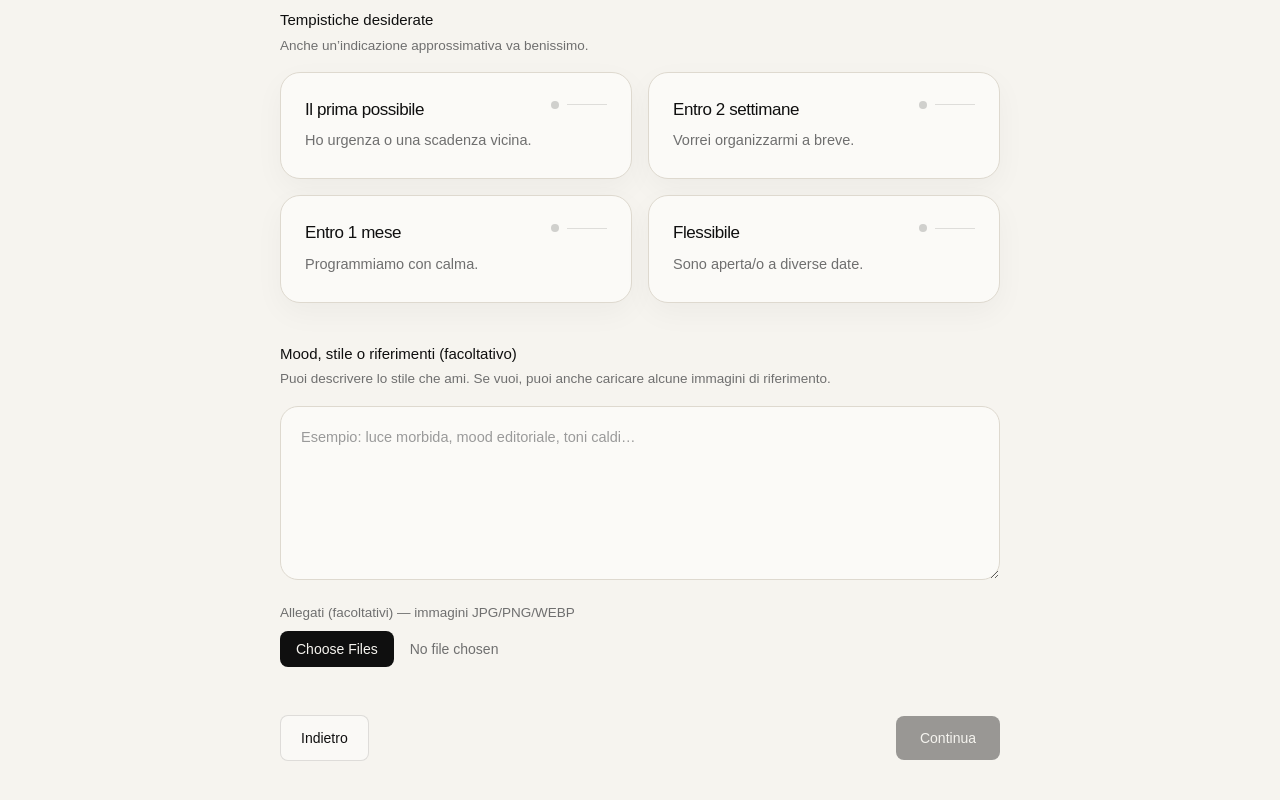
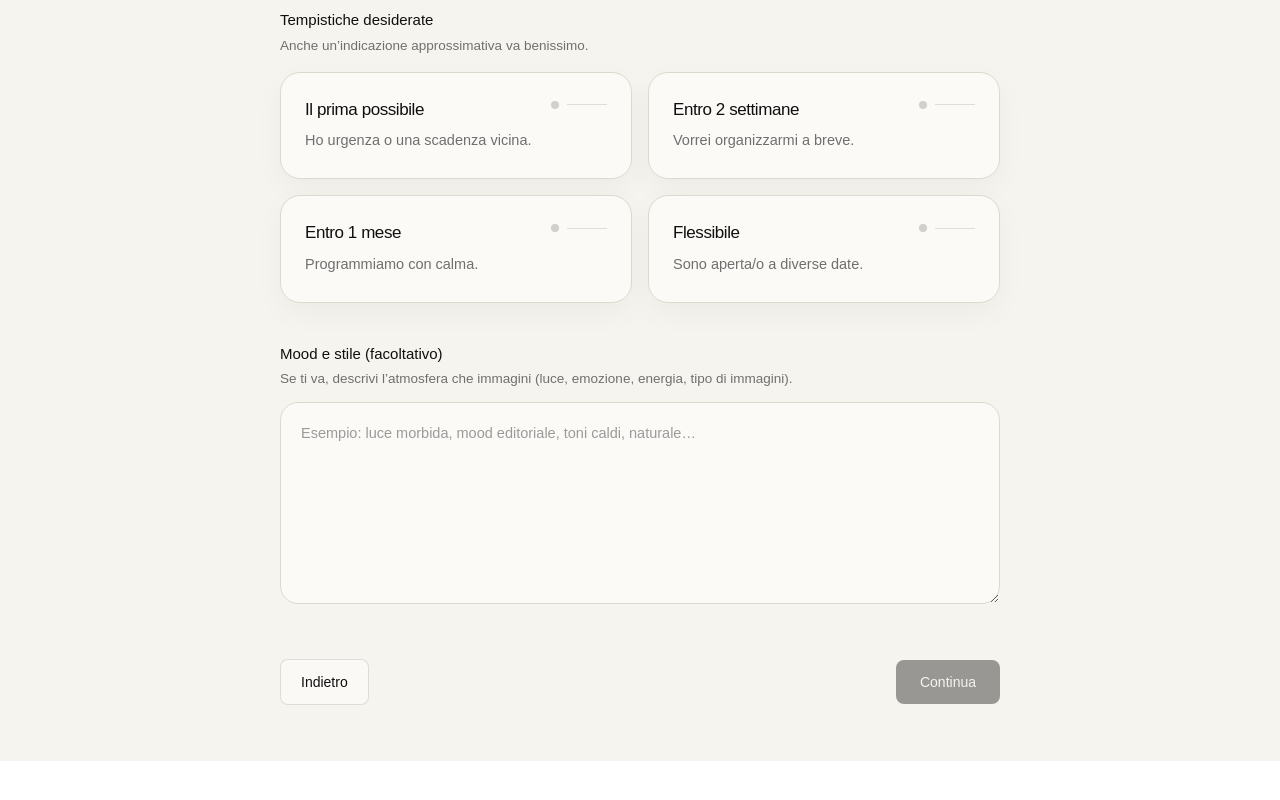
Before and after one commit to bepier02-pixel/Brief-creativo, a Next.js app: page /brief/step-2 in a window 1280 px wide. Shown: the part 1292-2092 px from the top of the page. After the commit the page ends 2053 px from the top, so only its background shows below. Built offline with nearby package versions, Linux system fonts and the light colour scheme.

Commit message:
Simplify step 2: remove attachments and keep mood as text only

```diff
--- a/app/brief/step-2/page.tsx
+++ b/app/brief/step-2/page.tsx
@@ -16,9 +16,6 @@ export default function BriefStep2Page() {
   const [location, setLocation] = useState<LocationPref | null>(null);
   const [timing, setTiming] = useState<Timing | null>(null);
   const [mood, setMood] = useState<string>("");
-
-  // Allegati (preview locale)
-  const [files, setFiles] = useState<File[]>([]);
 
   const canContinue = useMemo(() => {
     return Boolean(usage && location && timing);
@@ -133,7 +130,7 @@ export default function BriefStep2Page() {
           <ChoiceCard
             selected={usage === "other"}
             title="Altro"
-            desc="Se l’obiettivo è diverso, descrivilo nelle note sotto."
+            desc="Se l’obiettivo è diverso, descrivilo nelle note qui sotto."
             onClick={() => setUsage("other")}
           />
         </div>
@@ -211,79 +208,25 @@ export default function BriefStep2Page() {
         </div>
       </section>
 
-      {/* 4) Mood / riferimenti */}
-      <section className="space-y-4">
+      {/* 4) Mood */}
+      <section className="space-y-3">
         <div className="space-y-1">
           <div className="text-[15px] font-medium text-[#0F0F0F]">
-            Mood, stile o riferimenti (facoltativo)
+            Mood e stile (facoltativo)
           </div>
           <div className="text-[13.5px] text-[#6F6F6F]">
-            Puoi descrivere lo stile che ami. Se vuoi, puoi anche caricare alcune
-            immagini di riferimento.
+            Se ti va, descrivi l’atmosfera che immagini (luce, emozione, energia,
+            tipo di immagini).
           </div>
         </div>
 
         <textarea
           value={mood}
           onChange={(e) => setMood(e.target.value)}
-          rows={5}
-          placeholder="Esempio: luce morbida, mood editoriale, toni caldi…"
+          rows={6}
+          placeholder="Esempio: luce morbida, mood editoriale, toni caldi, naturale…"
           className="w-full rounded-[18px] border border-[#DED9CF] bg-[#FBFAF7] px-5 py-4 text-[14.5px] leading-7 text-[#0F0F0F] placeholder:text-[#9A9A9A] focus:outline-none focus:ring-2 focus:ring-black/10"
         />
-
-        {/* Upload immagini (preview locale) */}
-        <div className="space-y-2">
-          <div className="text-[13.5px] text-[#6F6F6F]">
-            Allegati (facoltativi) — immagini JPG/PNG/WEBP
-          </div>
-
-          <input
-            type="file"
-            accept="image/*"
-            multiple
-            onChange={(e) => {
-              const list = Array.from(e.target.files ?? []);
-              setFiles(list);
-            }}
-            className="block w-full text-sm text-[#6F6F6F]
-              file:mr-4 file:rounded-lg file:border-0
-              file:bg-[#0F0F0F] file:px-4 file:py-2
-              file:text-sm file:text-[#F6F4EF]
-              hover:file:opacity-90"
-          />
-
-          {files.length > 0 && (
-            <div className="grid gap-3 sm:grid-cols-2">
-              {files.slice(0, 6).map((f) => {
-                const url = URL.createObjectURL(f);
-                return (
-                  <div
-                    key={f.name}
-                    className="rounded-[18px] border border-[#DED9CF] bg-[#FBFAF7] p-3"
-                  >
-                    {/* preview */}
-                    {/* eslint-disable-next-line @next/next/no-img-element */}
-                    <img
-                      src={url}
-                      alt={f.name}
-                      className="h-40 w-full rounded-[14px] object-cover"
-                      onLoad={() => URL.revokeObjectURL(url)}
-                    />
-                    <div className="mt-2 truncate text-xs text-[#6F6F6F]">
-                      {f.name}
-                    </div>
-                  </div>
-                );
-              })}
-            </div>
-          )}
-
-          {files.length > 6 && (
-            <div className="text-xs text-[#6F6F6F]">
-              Mostro le prime 6 immagini. Le altre verranno comunque considerate.
-            </div>
-          )}
-        </div>
       </section>
 
       {/* Footer */}
```
